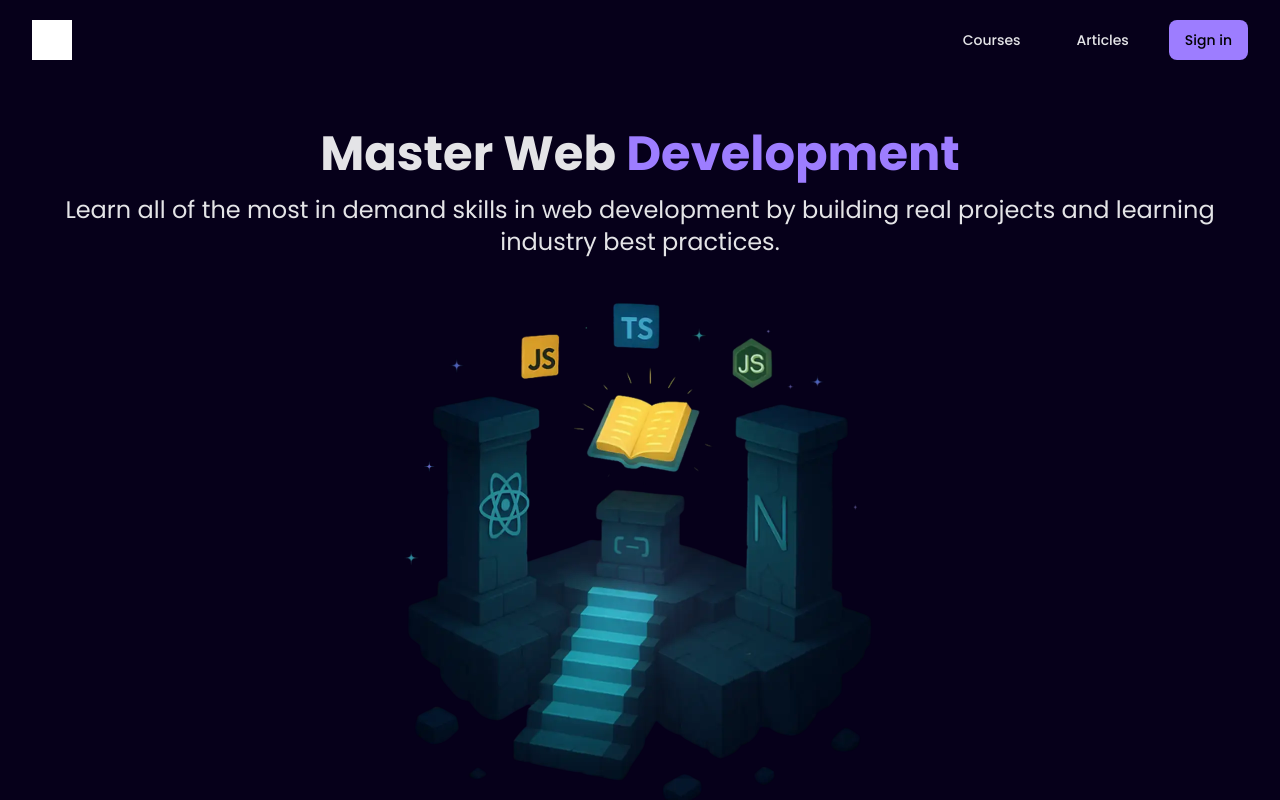
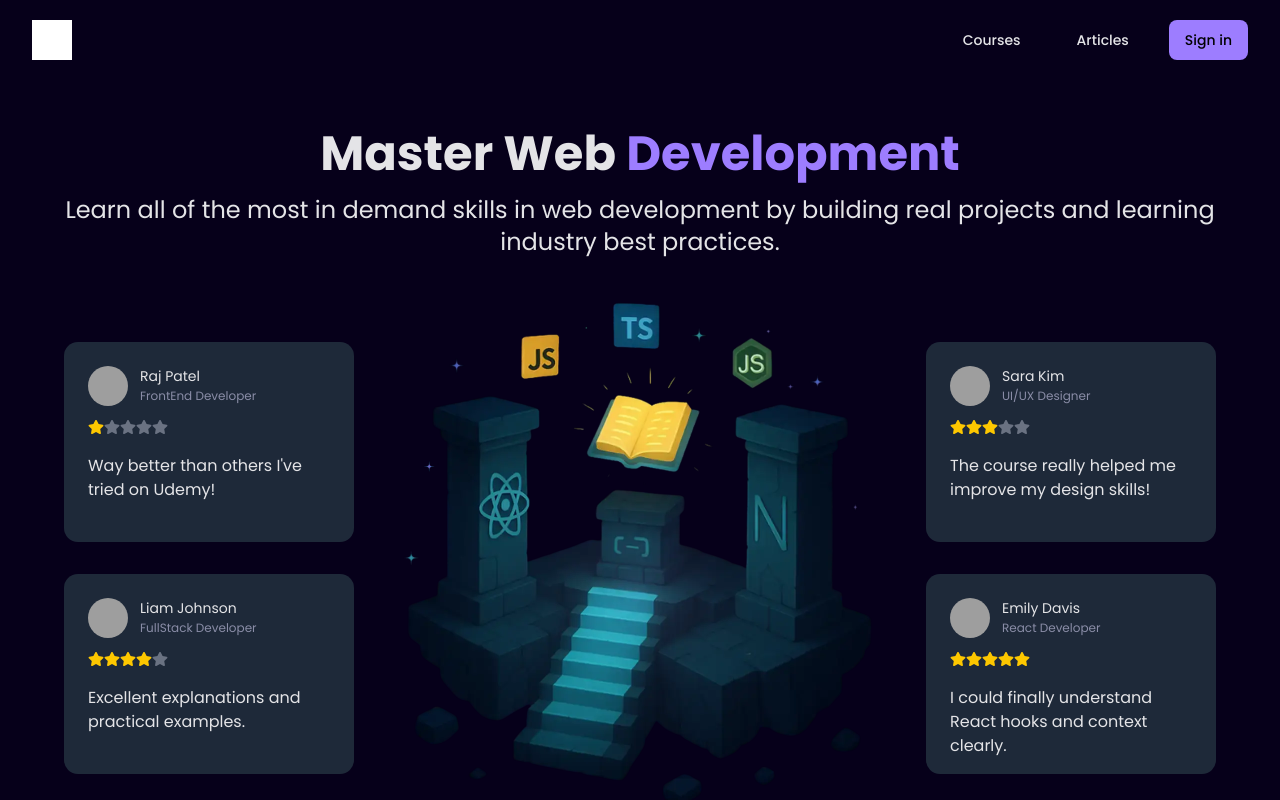
Before and after one commit to vosob/Web-learning-platform, a React (Vite) app in the folder frontend/: page / in a window 1280 px wide. Shown: the top 800 px of the page. Built offline with nearby package versions, Linux system fonts and the light colour scheme; grey boxes are pictures that could not be loaded.

Commit message:
add absolute for list

```diff
--- a/frontend/package.json
+++ b/frontend/package.json
@@ -10,6 +10,7 @@
     "preview": "vite preview"
   },
   "dependencies": {
+    "@radix-ui/react-avatar": "^1.1.11",
     "@radix-ui/react-slot": "^1.2.4",
     "@tailwindcss/vite": "^4.1.17",
     "@tanstack/react-query": "^5.90.11",
--- a/frontend/src/App.tsx
+++ b/frontend/src/App.tsx
@@ -1,14 +1,12 @@
 import { CoursesList } from "./components/CoursesList";
 import { Header } from "./components/Header";
 import { Hero } from "./components/Hero";
-import { HeroReviews } from "./components/HeroReviews";
 
 export const App = () => {
   return (
     <div>
       <Header />
       <Hero />
-      <HeroReviews />
       <CoursesList />
     </div>
   );
--- a/frontend/src/components/CoursesList.tsx
+++ b/frontend/src/components/CoursesList.tsx
@@ -15,7 +15,7 @@ export const CoursesList = () => {
             key={course.id}
           >
             <img
-              className="min-w-[400px] h-[230px] rounded-t-xl"
+              className="h-[230px] rounded-t-xl"
               src={course.img}
               alt={course.title}
             />
@@ -32,10 +32,7 @@ export const CoursesList = () => {
                 </span>
                 <ul className="flex gap-3 ">
                   {course.stack.map((item) => (
-                    <li
-                      className="inline-block w-[27px] h-[27px]"
-                      key={item.id}
-                    >
+                    <li className="min-h-8 min-w-8" key={item.id}>
                       <item.icon />
                     </li>
                   ))}
--- a/frontend/src/components/Hero.tsx
+++ b/frontend/src/components/Hero.tsx
@@ -1,8 +1,9 @@
 import hero from "../images/hero.png";
+import { HeroReviews } from "./HeroReviews";
 
 export const Hero = () => {
   return (
-    <section className="container">
+    <section className="container ">
       <h1 className="text-center mb-4 text-5xl font-bold ">
         Master Web <span className="text-green-accent">Development</span>
       </h1>
@@ -10,8 +11,9 @@ export const Hero = () => {
         Learn all of the most in demand skills in web development by building
         real projects and learning industry best practices.
       </h2>
-      <div className="flex justify-center">
+      <div className="flex justify-center relative">
         <img className="h-150 " src={hero} alt="hero-images" />
+        <HeroReviews />
       </div>
     </section>
   );
--- a/frontend/src/components/HeroReviews.tsx
+++ b/frontend/src/components/HeroReviews.tsx
@@ -1,16 +1,27 @@
+import { RenderStars } from "@/utils/RenderStars/RenderStars";
 import { reviews } from "../source/HeroReviews";
+import { Avatar, AvatarImage } from "./ui/avatar";
 
 export const HeroReviews = () => {
   return (
-    <ul className="mb-28">
+    <ul className="container mx-auto grid grid-cols-2 gap-x-[calc(100%-580px)] gap-y-8 place-items-center absolute left-1/2 top-1/2 -translate-x-1/2 -translate-y-1/2">
       {reviews.map((review) => (
         <li
-          className="p-6 flex flex-col bg-gray-800 w-[290px] rounded-xl "
+          className="p-6 bg-gray-800 w-[290px] h-[200px] rounded-xl "
           key={review.id}
         >
-          <p className="pb-0.5 text-[14px]">{review.name}</p>
-          <p className="pb-3 text-[12px] text-light-blue-bg ">{review.grade}</p>
-          <p>{review.rating}</p>
+          <div className="flex gap-3 mb-3">
+            <Avatar className="size-10">
+              <AvatarImage src={review.avatar} alt={review.name} />
+            </Avatar>
+
+            <div>
+              <p className="text-[14px]">{review.name}</p>
+              <p className="text-[12px] text-light-blue-bg ">{review.grade}</p>
+            </div>
+          </div>
+
+          <div className="mb-3">{RenderStars(review.rating)}</div>
           <p>{review.description}</p>
           <span>{}</span>
         </li>
--- /dev/null
+++ b/frontend/src/components/ui/avatar.tsx
@@ -0,0 +1,51 @@
+import * as React from "react"
+import * as AvatarPrimitive from "@radix-ui/react-avatar"
+
+import { cn } from "@/lib/utils"
+
+function Avatar({
+  className,
+  ...props
+}: React.ComponentProps<typeof AvatarPrimitive.Root>) {
+  return (
+    <AvatarPrimitive.Root
+      data-slot="avatar"
+      className={cn(
+        "relative flex size-8 shrink-0 overflow-hidden rounded-full",
+        className
+      )}
+      {...props}
+    />
+  )
+}
+
+function AvatarImage({
+  className,
+  ...props
+}: React.ComponentProps<typeof AvatarPrimitive.Image>) {
+  return (
+    <AvatarPrimitive.Image
+      data-slot="avatar-image"
+      className={cn("aspect-square size-full", className)}
+      {...props}
+    />
+  )
+}
+
+function AvatarFallback({
+  className,
+  ...props
+}: React.ComponentProps<typeof AvatarPrimitive.Fallback>) {
+  return (
+    <AvatarPrimitive.Fallback
+      data-slot="avatar-fallback"
+      className={cn(
+        "bg-muted flex size-full items-center justify-center rounded-full",
+        className
+      )}
+      {...props}
+    />
+  )
+}
+
+export { Avatar, AvatarImage, AvatarFallback }
--- a/frontend/src/source/CoursesList.ts
+++ b/frontend/src/source/CoursesList.ts
@@ -2,7 +2,7 @@ import { TbFileTypeSql } from "react-icons/tb";
 import { FaJs } from "react-icons/fa";
 import { FaReact } from "react-icons/fa";
 import { SiTypescript } from "react-icons/si";
-import { BiLogoTypescript } from "react-icons/bi";
+
 import next from "../images/next.png";
 import react from "../images/react.png";
 import tailwind from "../images/tailwind.png";
@@ -65,7 +65,7 @@ export const courses = [
     stack: [
       {
         id: 1,
-        icon: BiLogoTypescript,
+        icon: SiTypescript,
       },
     ],
   },
--- a/frontend/src/source/HeroReviews.ts
+++ b/frontend/src/source/HeroReviews.ts
@@ -1,30 +1,34 @@
 export const reviews = [
   {
     id: 1,
+    avatar: "https://i.pravatar.cc/150?img=1",
     name: "Raj Patel",
     grade: "FrontEnd Developer",
-    rating: "*",
+    rating: 1,
     description: "Way better than others I've tried on Udemy!",
   },
   {
     id: 2,
+    avatar: "https://i.pravatar.cc/150?img=1",
     name: "Sara Kim",
     grade: "UI/UX Designer",
-    rating: "**",
+    rating: 3,
     description: "The course really helped me improve my design skills!",
   },
   {
     id: 3,
+    avatar: "https://i.pravatar.cc/150?img=1",
     name: "Liam Johnson",
     grade: "FullStack Developer",
-    rating: "***",
+    rating: 4,
     description: "Excellent explanations and practical examples.",
   },
   {
     id: 4,
+    avatar: "https://i.pravatar.cc/150?img=1",
     name: "Emily Davis",
     grade: "React Developer",
-    rating: "**",
+    rating: 5,
     description: "I could finally understand React hooks and context clearly.",
   },
 ];
--- /dev/null
+++ b/frontend/src/utils/RenderStars/RenderStars.tsx
@@ -0,0 +1,30 @@
+import { FaRegStar, FaStar } from "react-icons/fa";
+
+export const RenderStars = (rating: number) => {
+  const stars = [];
+  const fullStars = Math.floor(rating);
+  const hasHalfStar = rating % 1 !== 0;
+
+  for (let i = 0; i < 5; i++) {
+    if (i < fullStars) {
+      stars.push(
+        <span key={i} className="size-4 inline-block text-yellow-400">
+          <FaStar />
+        </span>
+      );
+    } else if (i === fullStars && hasHalfStar) {
+      stars.push(
+        <span key={i} className="size-4 inline-block text-yellow-400">
+          <FaRegStar />
+        </span>
+      );
+    } else {
+      stars.push(
+        <span key={i} className="size-4 inline-block text-gray-500">
+          <FaStar />
+        </span>
+      );
+    }
+  }
+  return stars;
+};
```
Also changed, not shown: 1 other file (tests, documents, lock files or other folders).
